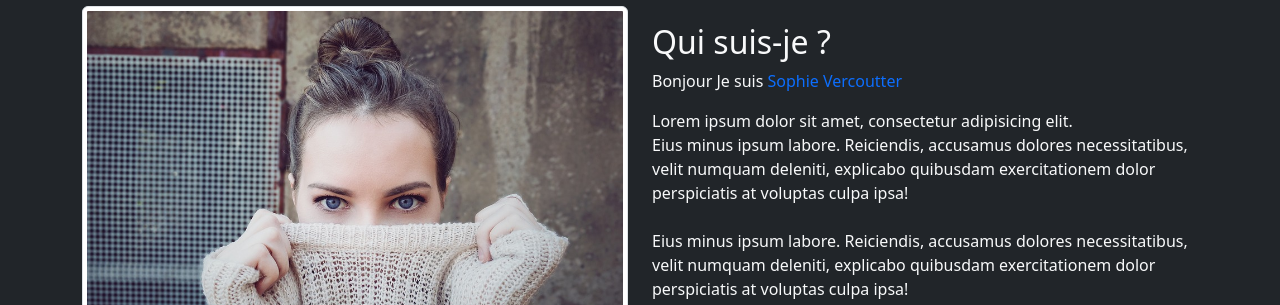
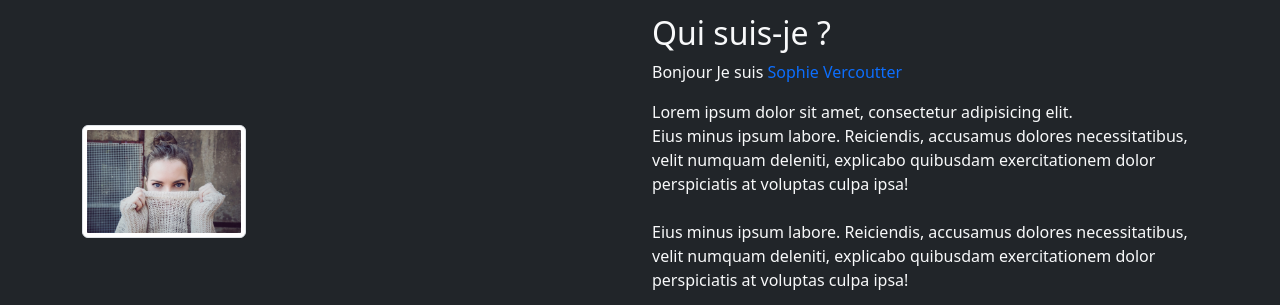
Before and after one commit to SophieVDev/bootstrap1, a plain HTML site: page index.html in a window 1280 px wide. Shown: the part 890-1195 px from the top of the page. Drawn offline with nearby package versions, Linux system fonts and the light colour scheme.

Commit message:
height img

```diff
--- a/style.css
+++ b/style.css
@@ -88,11 +88,21 @@ a.nav-link.active{
 
 }
 .card-img-top{
-    height: 70px;
+    max-width: 20% !important;
+    height: auto  !important;
     border-radius: 5px;
 }
 #temoignages{
 padding-bottom: 100px !important;
+}
+
+.img-thumbnail {
+    padding: 0.25rem;
+    background-color: #fff;
+    border: 1px solid var(--bs-border-color);
+    border-radius: 0.375rem;
+    max-width: 30% !important;
+    height: auto  !important;
 }
 
 
```
